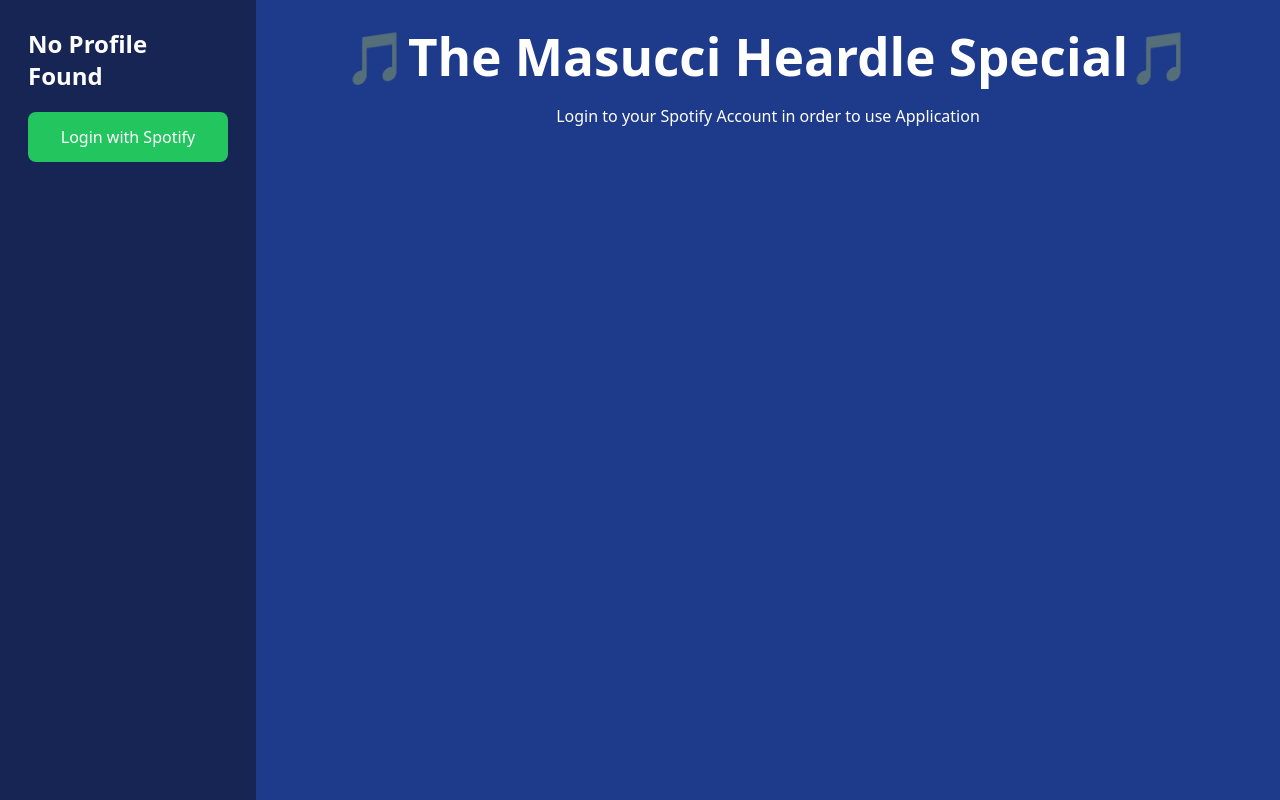
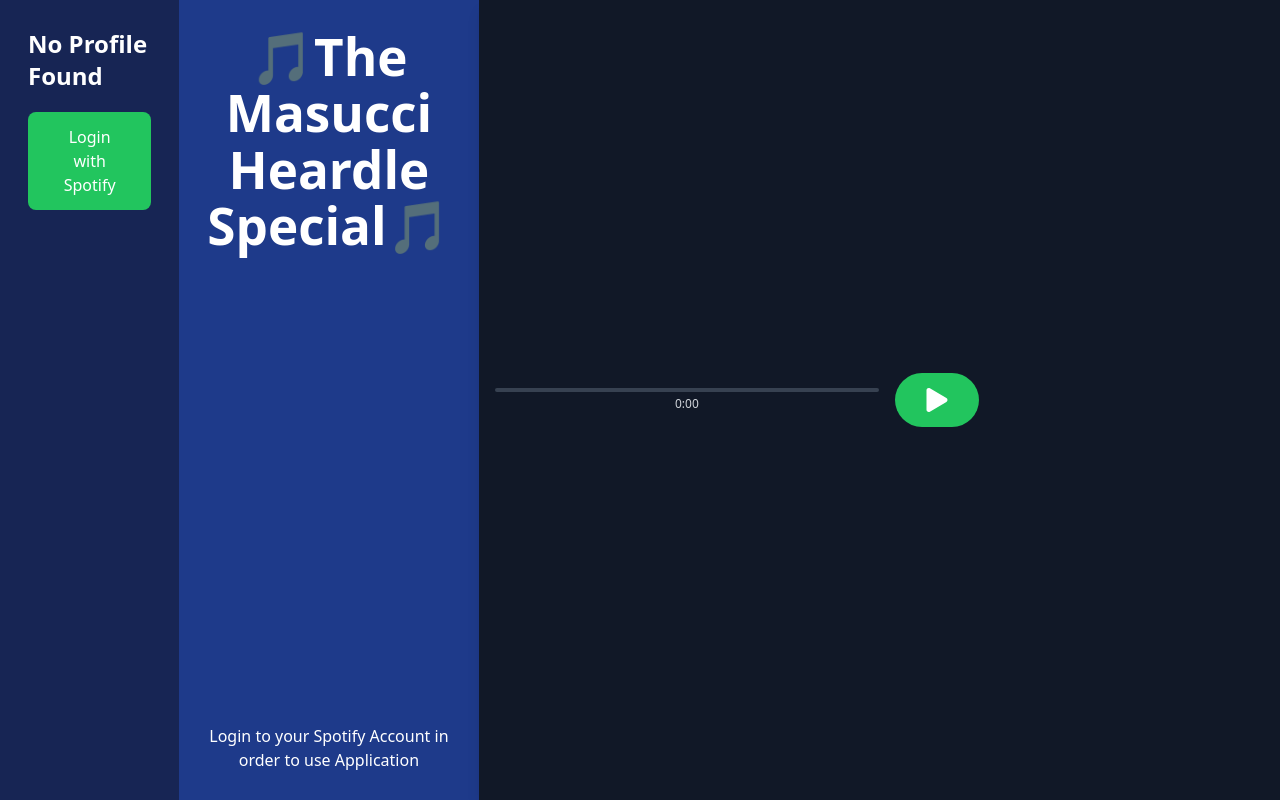
Before and after one commit to ColinMasucci/MasucciSpecials, a React (Vite) app in the folder masucci-specials/: page / in a window 1280 px wide. Built offline with nearby package versions, Linux system fonts and the light colour scheme.

Commit message:
Updated bottom UI
Made changes to play icon, and added a default display for when there is no song playing, tried to remove where it is located to it is not overlapping the profile section.

```diff
--- a/masucci-specials/src/App.jsx
+++ b/masucci-specials/src/App.jsx
@@ -2,6 +2,8 @@ import { useEffect, useState } from "react";
 import { redirectToAuthCodeFlow, getAccessToken } from "./auth";
 import { getUserPlaylists, getPlaylistTracks, searchRandomTrack } from "./api";
 import { createSpotifyPlayer, playTrack } from "./player";
+import { FaPlay } from "react-icons/fa";
+import { FaPause } from "react-icons/fa";
 
 function App() {
   const [token, setToken] = useState(null);
@@ -124,7 +126,7 @@ function App() {
         )}
       </div>
 
-      <div className="flex flex-col justify-start flex-1 p-7">
+      <div className="flex flex-col justify-between flex-1 p-7">
         <h1 className="font-bold text-white text-center pb-5">🎵The Masucci Heardle Special🎵</h1>
         {token ? (
           <div className="flex flex-col gap-3">
@@ -144,10 +146,17 @@ function App() {
             >
               Play Random Song
             </button>
+          </div>
+        ):(
+          <div>
+            <p className="text-white text-center">Login to your Spotify Account in order to use Application</p>
+          </div>
+        )}
+      </div>
 
-
-            {currentTrack && (
-              <div className="absolute bottom-0 left-0 right-0 bg-gray-900 p-4 flex items-center gap-4 shadow-lg">
+      {/* Track Section */}
+        {currentTrack ? (
+          <div className="w-full bg-gray-900 p-4 flex items-center justify-items-end gap-4 shadow-lg">
 
             {/* Song / Artist info */}
             <div className="flex flex-col text-white flex-1">
@@ -184,23 +193,29 @@ function App() {
                 });
                 setIsPlaying(!isPlaying);
               }}
-                  className="text-white text-2xl"
+              className="text-white text-2xl rounded-full bg-green-500"
             >
-                  {isPlaying ? "⏸" : "▶️"}
+              {isPlaying ? <FaPlay /> : <FaPause/>}
             </button>
 
           </div>
-            )}
+        ):
+        (
+          <div className="w-full bg-gray-900 p-4 flex items-center justify-items-end gap-4 shadow-lg">
+            {/* Progress bar */}
+            <div className="flex flex-col items-center w-1/2">
+              <div className="w-full h-1 bg-gray-700 rounded"></div>
+              <span className="text-xs text-gray-300 mt-1">
+                0:00
+              </span>
+            </div>
 
-          </div>
-        ):(
-          <div>
-            <p className="text-white text-center">Login to your Spotify Account in order to use Application</p>
+            {/* Play / Pause button */}
+            <button className="text-white text-2xl rounded-full bg-green-500">
+              <FaPlay />
+            </button>
           </div>
         )}
-
-
-      </div>
 
     </div>
   );
```
Lines whose indentation alone changed are shown as unchanged.
